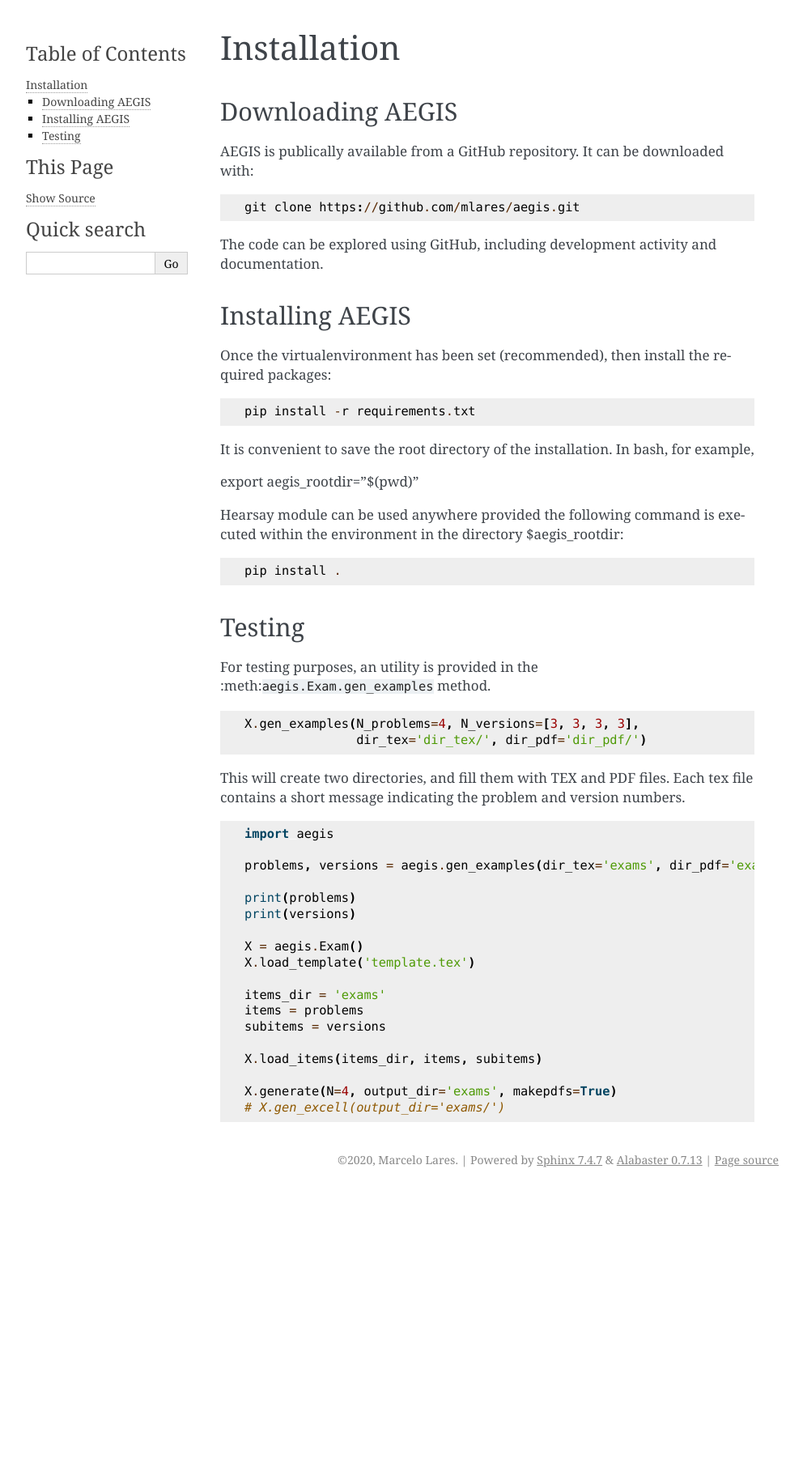
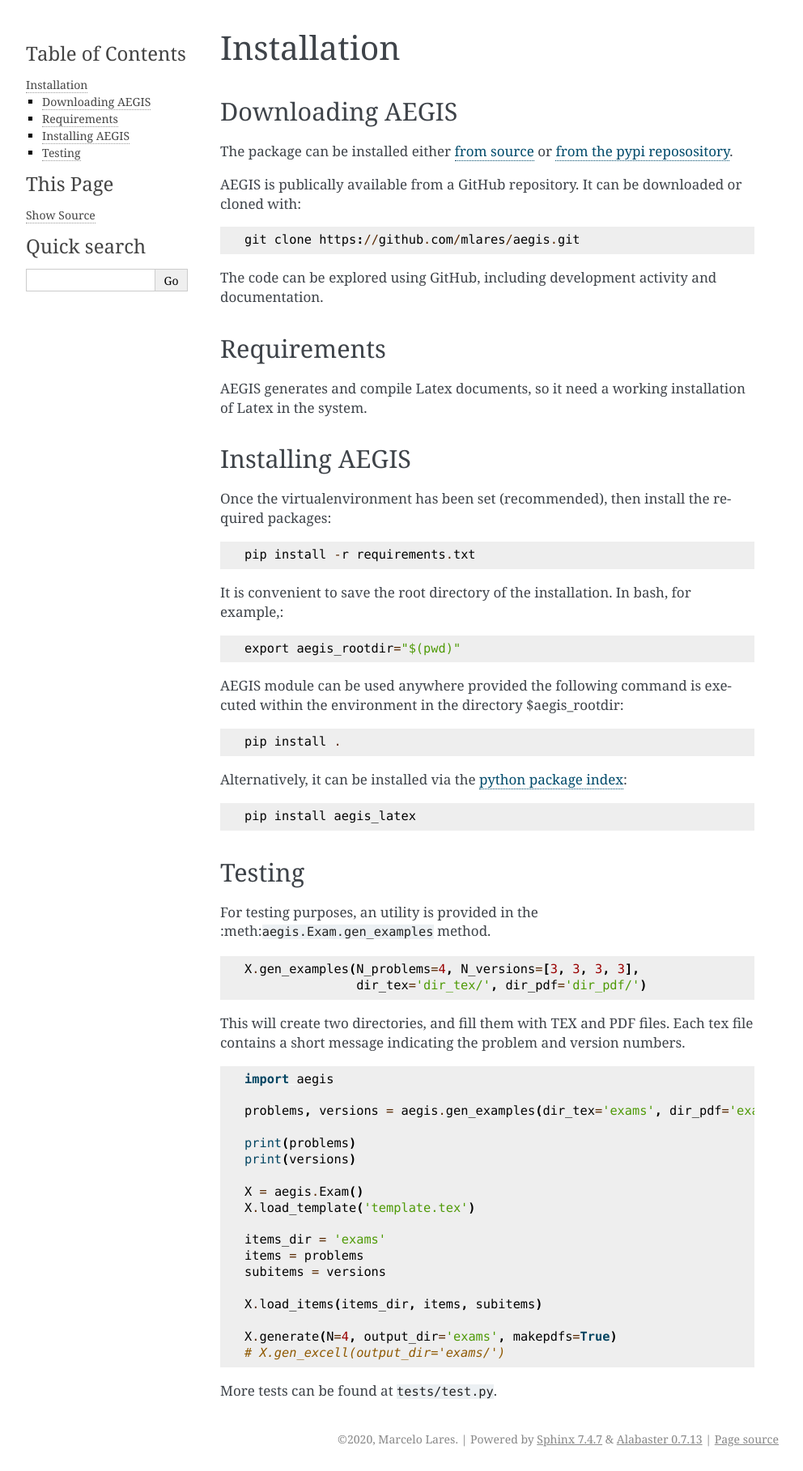
Before and after one commit to mlares/aegis, a Sphinx documentation site: the page built from docs/source/installation.rst, in a window 1280 px wide. Shown: the whole page at 81% size, without its empty margins (148-1140 px from the left). Built offline with Sphinx 7.4.7, drawn with Linux system fonts in a browser that asks for light colours; before the commit the page ends 1472 px from its top, so only the background shows below that.

Commit message:
docs failing?

```diff
--- a/aegis/__init__.py
+++ b/aegis/__init__.py
@@ -7,4 +7,4 @@
 Software to generate exams from a pool of exercises.
 """
 
-__version__ = "0.0.1"
+__version__ = "0.1"
--- a/docs/source/aegis.rst
+++ b/docs/source/aegis.rst
@@ -1,7 +1,7 @@
 aegis module
 ===============
 
-.. automodule:: aegis
+.. automodule:: aegis.aegis
    :members:
    :undoc-members:
    :show-inheritance:
--- a/docs/source/conf.py
+++ b/docs/source/conf.py
@@ -12,9 +12,15 @@
 #
 import os
 import sys
-sys.path.insert(0, os.path.abspath('../../'))
+import pathlib
+# sys.path.insert(0, os.path.abspath('../../aegis/'))
+# src_paths = [ '../../aegis/']
 
-src_paths = [ '../../']
+CURRENT_PATH = pathlib.Path(os.path.abspath(os.path.dirname(__file__)))
+AEGIS_PATH = CURRENT_PATH.parent.parent
+sys.path.insert(0, str(AEGIS_PATH))
+
+from aegis import aegis
 
 
 # -- Project information -----------------------------------------------------
@@ -24,8 +30,11 @@ copyright = '2020, Marcelo Lares'
 author = 'Marcelo Lares'
 
 # The full version, including alpha/beta/rc tags
-release = '0.1'
-
+with open(AEGIS_PATH / "aegis" / "__init__.py") as fp:
+    VERSION = [
+        l for l in fp.readlines() if l.startswith("__version__")
+    ][0].split("=", 1)[-1].strip().replace('"', "")
+release = VERSION
 
 # -- General configuration ---------------------------------------------------
 
--- a/docs/source/index.rst
+++ b/docs/source/index.rst
@@ -14,7 +14,11 @@ of a number of problems.  This is useful to generate several examns with a
 similar dificulty.  It also can be used to generate alternative exams from a
 pool of exercises.
 
+It requires a system with Latex and a pool of exercises written on separated
+Latex files.
 
+Project by Marcelo Lares (IATE, UNC).  Developed in 2020. Contact:
+marcelo.lares@unc.edu.ar
 
 
 ****************************
--- a/docs/source/installation.rst
+++ b/docs/source/installation.rst
@@ -5,11 +5,24 @@ Installation
 Downloading AEGIS
 ===============================
 
-AEGIS is publically available from a GitHub repository.  It can be downloaded with::
+The package can be installed either
+`from source <https://github.com/mlares/aegis>`_
+or
+`from the pypi reposository <http://www.pypi.org>`_.
+
+AEGIS is publically available from a GitHub repository.
+It can be downloaded or cloned with::
 
     git clone https://github.com/mlares/aegis.git
 
 The code can be explored using GitHub, including development activity and documentation.
+
+Requirements
+================
+
+AEGIS generates and compile Latex documents, so it need a working
+installation of Latex in the system.
+
 
 Installing AEGIS
 ===============================
@@ -19,15 +32,19 @@ Once the virtualenvironment has been set (recommended), then install the require
     pip install -r requirements.txt
 
 It is convenient to save the root directory of the installation.
-In bash, for example,
+In bash, for example,::
 
-export aegis_rootdir="$(pwd)"
+   export aegis_rootdir="$(pwd)"
 
 
-Hearsay module can be used anywhere provided the following command
+AEGIS module can be used anywhere provided the following command
 is executed within the environment in the directory $aegis_rootdir::
 
     pip install .
+
+Alternatively, it can be installed via the `python package index <aegis>`_::
+
+    pip install aegis_latex
 
 Testing
 ===============================
@@ -64,3 +81,5 @@ and version numbers.
 
    X.generate(N=4, output_dir='exams', makepdfs=True)
    # X.gen_excell(output_dir='exams/')
+
+More tests can be found at ``tests/test.py``.
```
Also changed, not shown: README.rst (+1 -8 lines), docs/source/usage.rst (+43 -0 lines), run.py (deleted, +0 -16 lines), 1 other file.
